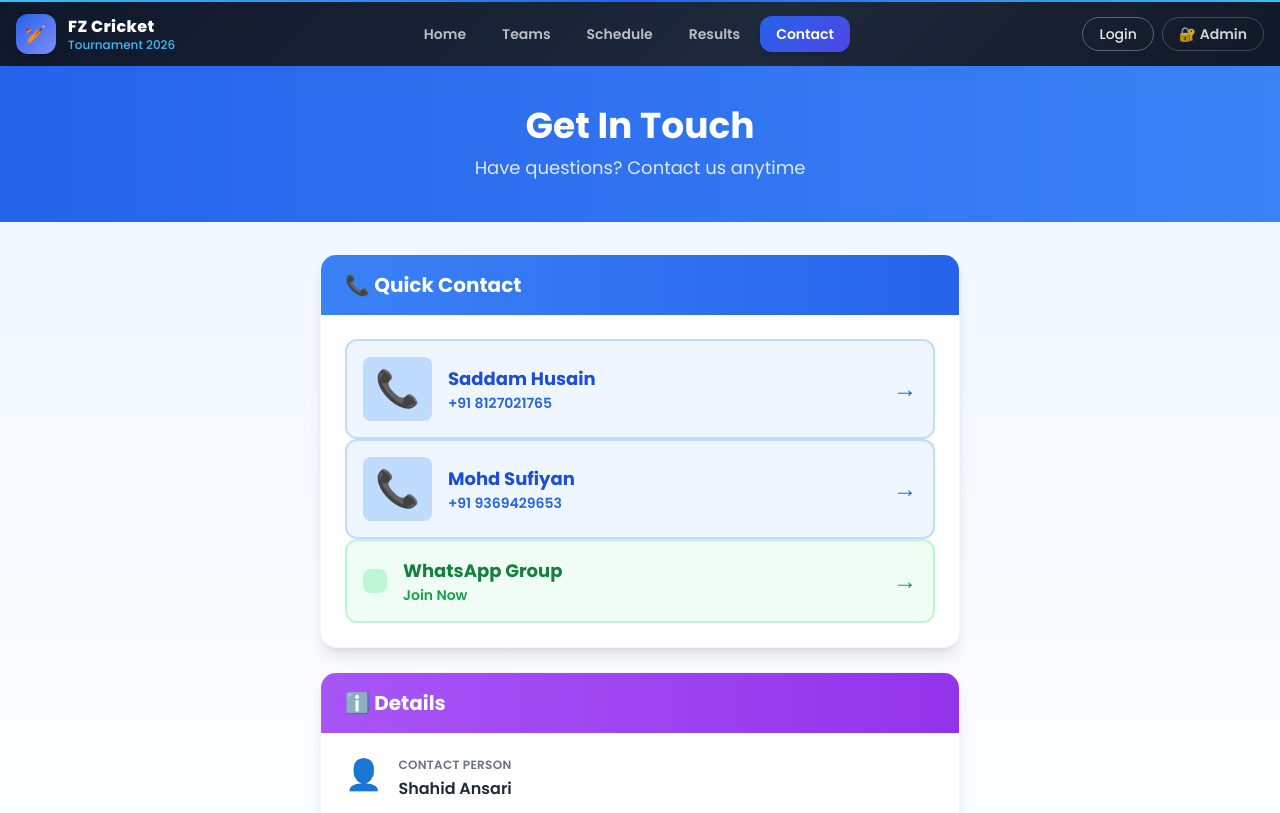
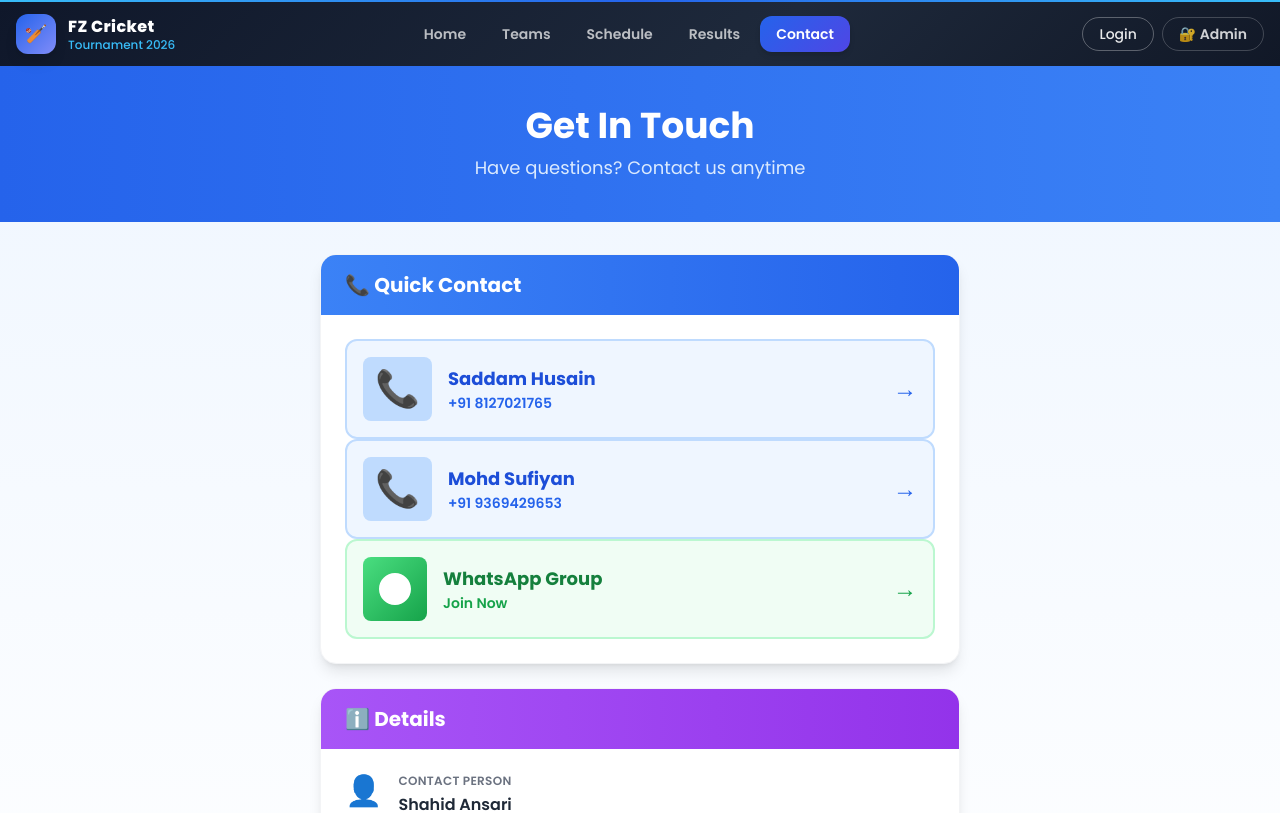
Before and after one commit to ansari0512/FZCricket_Tournament, a React (Vite) app in the folder frontend/: page /contact in a window 1280 px wide. Shown: the top 813 px of the page. Built offline with nearby package versions, Linux system fonts and the light colour scheme; no server answers.

Commit message:
feat: update whatsapp logo with green background styling

```diff
--- a/frontend/src/pages/Contact.jsx
+++ b/frontend/src/pages/Contact.jsx
@@ -36,14 +36,14 @@ export default function Contact() {
                     ? 'bg-green-50 border-green-200 hover:border-green-400 hover:bg-green-100'
                     : 'bg-blue-50 border-blue-200 hover:border-blue-400 hover:bg-blue-100'
                 }`}>
-                  <div className={`text-4xl flex-shrink-0 p-3 rounded-lg flex items-center justify-center ${
+                  <div className={`flex-shrink-0 rounded-lg flex items-center justify-center ${
                     item.type === 'whatsapp'
-                      ? 'bg-green-200'
-                      : 'bg-blue-200'
+                      ? 'w-16 h-16 bg-gradient-to-br from-green-400 to-green-600 rounded-2xl'
+                      : 'text-4xl p-3 bg-blue-200'
                   }`}>
                     {item.icon === 'whatsapp' ? (
-                      <svg className="w-8 h-8" viewBox="0 0 24 24" fill="currentColor" className="text-green-600">
-                        <path d="M17.472 14.382c-.297-.149-1.758-.867-2.03-.967-.273-.099-.471-.148-.67.15-.197.297-.767.966-.94 1.164-.173.199-.347.223-.644.075-.297-.15-1.255-.463-2.39-1.475-.883-.788-1.48-1.761-1.653-2.059-.173-.297-.018-.458.13-.606.134-.133.298-.347.446-.52.149-.174.198-.298.298-.497.099-.198.05-.371-.025-.52-.075-.149-.669-1.612-.916-2.207-.242-.579-.487-.5-.67-.51-.173-.008-.371-.01-.57-.01-.198 0-.52.074-.792.372-.272.297-1.04 1.016-1.04 2.479 0 1.462 1.065 2.875 1.213 3.074.149.198 2.096 3.2 5.076 4.487.709.306 1.262.489 1.694.625.712.227 1.36.195 1.871.118.571-.085 1.758-.719 2.006-1.413.248-.694.248-1.289.173-1.413-.074-.124-.272-.198-.57-.347m-5.421-7.403h-.004a9.87 9.87 0 00-5.031 1.378c-1.536.925-2.603 2.291-2.77 3.297a5.947 5.947 0 00.505 3.537 5.977 5.977 0 001.834 2.775 5.976 5.976 0 002.641 1.235c.842.108 1.637-.041 2.25-.36 1.002-.502 1.945-1.053 2.812-1.642.867-.589 1.646-1.3 2.31-2.041a5.902 5.902 0 001.56-2.716 5.822 5.822 0 00-.079-3.677 5.9 5.9 0 00-1.501-2.443 5.899 5.899 0 00-2.64-1.235 5.89 5.89 0 00-2.891.23m5.031 15.9a11.9 11.9 0 01-5.796-1.437 11.88 11.88 0 01-3.956-3.236 11.852 11.852 0 01-2.589-4.75 11.816 11.816 0 01.44-5.231 11.864 11.864 0 012.605-4.387 11.879 11.879 0 014.242-2.973 11.9 11.9 0 015.796 1.437 11.88 11.88 0 013.956 3.236 11.852 11.852 0 012.589 4.75 11.816 11.816 0 01-.44 5.231 11.864 11.864 0 01-2.605 4.387 11.879 11.879 0 01-4.242 2.973z"/>
+                      <svg className="w-8 h-8 text-white" viewBox="0 0 24 24" fill="currentColor">
+                        <path d="M17.472 14.382c-.297-.149-1.758-.867-2.03-.967-.273-.099-.471-.148-.67.15-.197.297-.767.966-.94 1.164-.173.199-.347.223-.644.075-.297-.15-1.255-.463-2.39-1.475-.883-.788-1.48-1.761-1.653-2.059-.173-.297-.018-.458.13-.606.134-.133.298-.347.446-.52.149-.174.198-.298.298-.497.099-.198.05-.371-.025-.52-.075-.149-.669-1.612-.916-2.207-.242-.579-.487-.5-.67-.51-.173-.008-.371-.01-.57-.01-.198 0-.52.074-.792.372-.272.297-1.04 1.016-1.04 2.479 0 1.462 1.065 2.875 1.213 3.074.149.198 2.096 3.2 5.076 4.487.709.306 1.262.489 1.694.625.712.227 1.36.195 1.871.118.571-.085 1.758-.719 2.006-1.413.248-.694.248-1.289.173-1.413-.074-.124-.272-.198-.57-.347m-5.421-7.403h-.004a9.87 9.87 0 00-5.031 1.378c-1.536.925-2.603 2.291-2.77 3.297a5.947 5.947 0 00.505 3.537 5.977 5.977 0 001.834 2.775 5.976 5.976 0 002.641 1.235c.842.108 1.637-.041 2.25-.36 1.002-.502 1.945-1.053 2.812-1.642.867-.589 1.646-1.3 2.31-2.041a5.902 5.902 0 001.56-2.716 5.822 5.822 0 00-.079-3.677 5.9 5.9 0 00-1.501-2.443 5.899 5.899 0 00-2.64-1.235 5.89 5.89 0 00-2.891.23M12 0C5.373 0 0 5.373 0 12s5.373 12 12 12 12-5.373 12-12S18.627 0 12 0z"/>
                       </svg>
                     ) : (
                       item.icon
```
